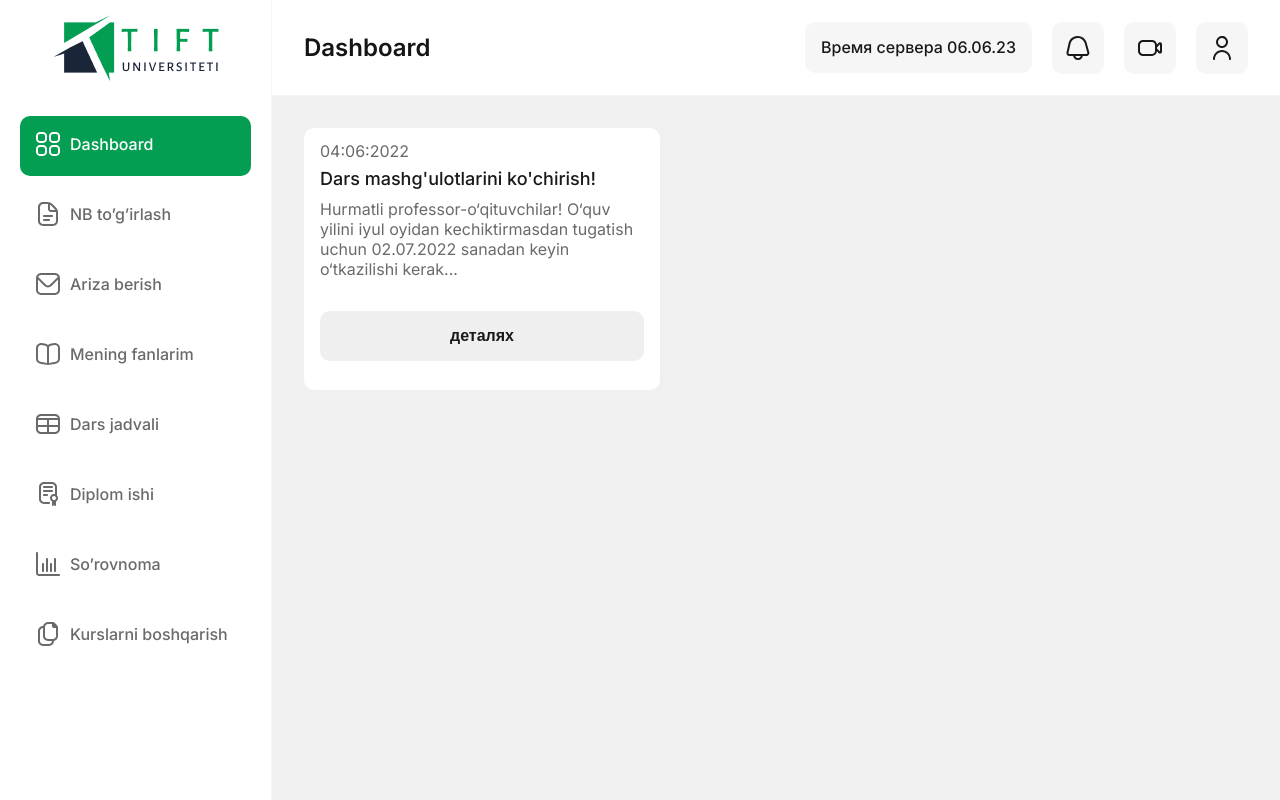
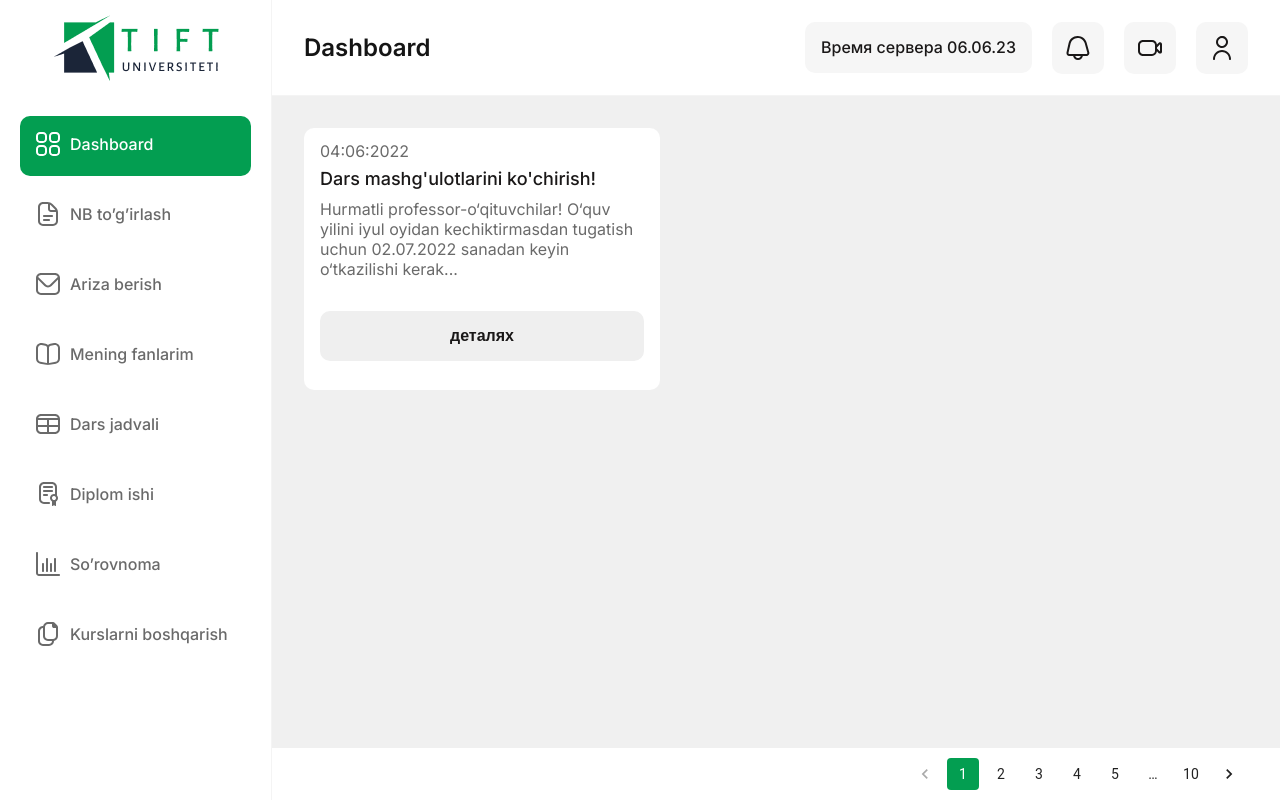
Before and after one commit to shohruzbekcoder007/tift, a React (Create React App) app: page /teacher/dashboard in a window 1280 px wide. Built offline with nearby package versions, Linux system fonts and the light colour scheme; sample sign-in values are in the browser's storage.

Commit message:
TeacherDashboard pagination

```diff
--- a/src/components/Login/index.jsx
+++ b/src/components/Login/index.jsx
@@ -1,4 +1,4 @@
-import * as React from 'react'
+import React, { useState } from 'react'
 import Avatar from '@mui/material/Avatar'
 import Button from '@mui/material/Button'
 import CssBaseline from '@mui/material/CssBaseline'
@@ -12,31 +12,63 @@ import { getRole, getToken } from './requests'
 import { useDispatch } from 'react-redux'
 import { setUser } from '../../redux/action/userActions'
 import { getRole as getRoleUser } from '../../utils/getRole'
+import { LoaderWrapper } from './styles'
+import { CircularProgress, Snackbar } from '@mui/material'
+import MuiAlert from '@mui/material/Alert';
+
+const LoadingPage = () => {
+  return (
+    <LoaderWrapper>
+      <CircularProgress color="success" />
+    </LoaderWrapper>
+  )
+}
+
+const Alert = React.forwardRef(function Alert(props, ref) {
+  return <MuiAlert elevation={6} ref={ref} variant="filled" {...props} />;
+});
 
 export default function Login() {
 
   let navigate = useNavigate()
   const dispatch = useDispatch()
+  const [pageLoading, setPageLoading] = useState(false)
+  const [openAlert, setOpenAlert] = useState(false)
+  const [haveatoken, setHaveatoken] = useState(false)
+
+  const handleClose = (event, reason) => {
+    if (reason === 'clickaway') {
+      return;
+    }
+
+    setOpenAlert(false);
+  };
 
   const successfulFunctionGetToken = (response) => {
-    sessionStorage.setItem('access_token',response.data.access)
+    sessionStorage.setItem('access_token', response.data.access)
+    setHaveatoken(true)
     getRole(user_me, successfulFunctionGetRole, errorFunctionGetRole)
   }
 
   const errorFunctionGetToken = (error) => {
-    console.log({ errorMessage: error.toString() });
-    console.error("There was an error!", error);
+    // console.log({ errorMessage: error.toString() });
+    // console.error("There was an error!", error);
+    setPageLoading(false)
+    setOpenAlert(true)
   }
 
   const successfulFunctionGetRole = (response) => {
     dispatch(setUser(response))
     const user_role = getRoleUser(response)
+    setPageLoading(false)
     navigate(`/${user_role}/dashboard`)
   }
 
   const errorFunctionGetRole = (error) => {
-    console.log({ errorMessage: error.toString() });
-    console.error("There was an error!", error);
+    // console.log({ errorMessage: error.toString() });
+    // console.error("There was an error!", error);
+    setPageLoading(false)
+    setOpenAlert(true)
   }
 
   const handleSubmit = (event) => {
@@ -46,11 +78,18 @@ export default function Login() {
       username: data.get('username'),
       password: data.get('password'),
     }, successfulFunctionGetToken, errorFunctionGetToken)
+    setPageLoading(true)
   }
 
   return (
     <Container component="main" maxWidth="xs">
       <CssBaseline />
+      {pageLoading?<LoadingPage/>:<></>}
+      <Snackbar open={openAlert} autoHideDuration={6000} onClose={handleClose}>
+        <Alert onClose={handleClose} severity="error" sx={{ width: '100%' }}>
+          {haveatoken?<p>Foydalanuvchi topilmadi</p>:<p>Login yoki password noto'g'ri kiritildi</p>}
+        </Alert>
+      </Snackbar>
       <Box
         sx={{
           marginTop: 8,
--- /dev/null
+++ b/src/components/Login/styles.js
@@ -0,0 +1,14 @@
+import styled from "styled-components";
+
+export const LoaderWrapper = styled.div`
+    width: 100%;
+    height: 100vh;
+    position: fixed;
+    background-color: rgba(0, 0, 0, 0.834);
+    top: 0;
+    left: 0;
+    z-index: 1000;
+    display: flex;
+    align-items: center;
+    justify-content: center;
+`
--- a/src/components/Sidebar/index.jsx
+++ b/src/components/Sidebar/index.jsx
@@ -28,7 +28,7 @@ export default function Sidebar({ role }) {
         {
           chageLinks(role).map((elem, index) => {
             if(elem.type && elem.type === "link_header"){
-              return <SidebarLinksHead>{elem.text}</SidebarLinksHead>
+              return <SidebarLinksHead key={index}>{elem.text}</SidebarLinksHead>
             }else{
               return (
                 <ListItem
--- a/src/components/TeacherDashboard/index.jsx
+++ b/src/components/TeacherDashboard/index.jsx
@@ -1,12 +1,14 @@
 import React from 'react'
 import { ContentWrapper } from '../../global_styles/styles'
-import { TeacherDashboardButton, TeacherDashboardDate, TeacherDashboardSubTItle, TeacherDashboardTitle, TeacherDashboardWrapper } from './styles'
+import { TeacherDashboardButton, TeacherDashboardDate, TeacherDashboardInformations, TeacherDashboardPagination, TeacherDashboardSubTItle, TeacherDashboardTitle, TeacherDashboardWrapper } from './styles'
 import { Link } from 'react-router-dom'
 import listLanguage from './language.json'
+import { Pagination } from '@mui/material'
 
 export default function TeacherDashboard() {
   return (
     <ContentWrapper>
+      <TeacherDashboardInformations>
         <TeacherDashboardWrapper>
           <TeacherDashboardDate>
             04:06:2022
@@ -23,6 +25,10 @@ export default function TeacherDashboard() {
             </TeacherDashboardButton>
           </Link>
         </TeacherDashboardWrapper>
+      </TeacherDashboardInformations>
+      <TeacherDashboardPagination>
+        <Pagination count={10} shape="rounded" color="primary" onChange={() => { }} />
+      </TeacherDashboardPagination>
     </ContentWrapper>
   )
 }
--- a/src/components/TeacherDashboard/styles.js
+++ b/src/components/TeacherDashboard/styles.js
@@ -1,4 +1,9 @@
 import styled from 'styled-components';
+
+export const TeacherDashboardInformations = styled.div`
+  padding-bottom: 52px;
+  width: 100%5;
+`
 
 export const TeacherDashboardWrapper = styled.div`
   width: 356px;
@@ -33,3 +38,16 @@ export const TeacherDashboardButton = styled.button`
   cursor: pointer;
   color: ${props => props.theme.color.black};
 `
+
+export const TeacherDashboardPagination = styled.div`
+  height: 52px;
+  width: 100%;
+  position: fixed;
+  bottom: 0;
+  right: 0;
+  background-color: #fff;
+  display: flex;
+  align-items: center;
+  justify-content: flex-end;
+  padding: 0 32px;
+`
```
Also changed, not shown: src/imgs/giphy.webp (added). Lines whose indentation alone changed are shown as unchanged.
